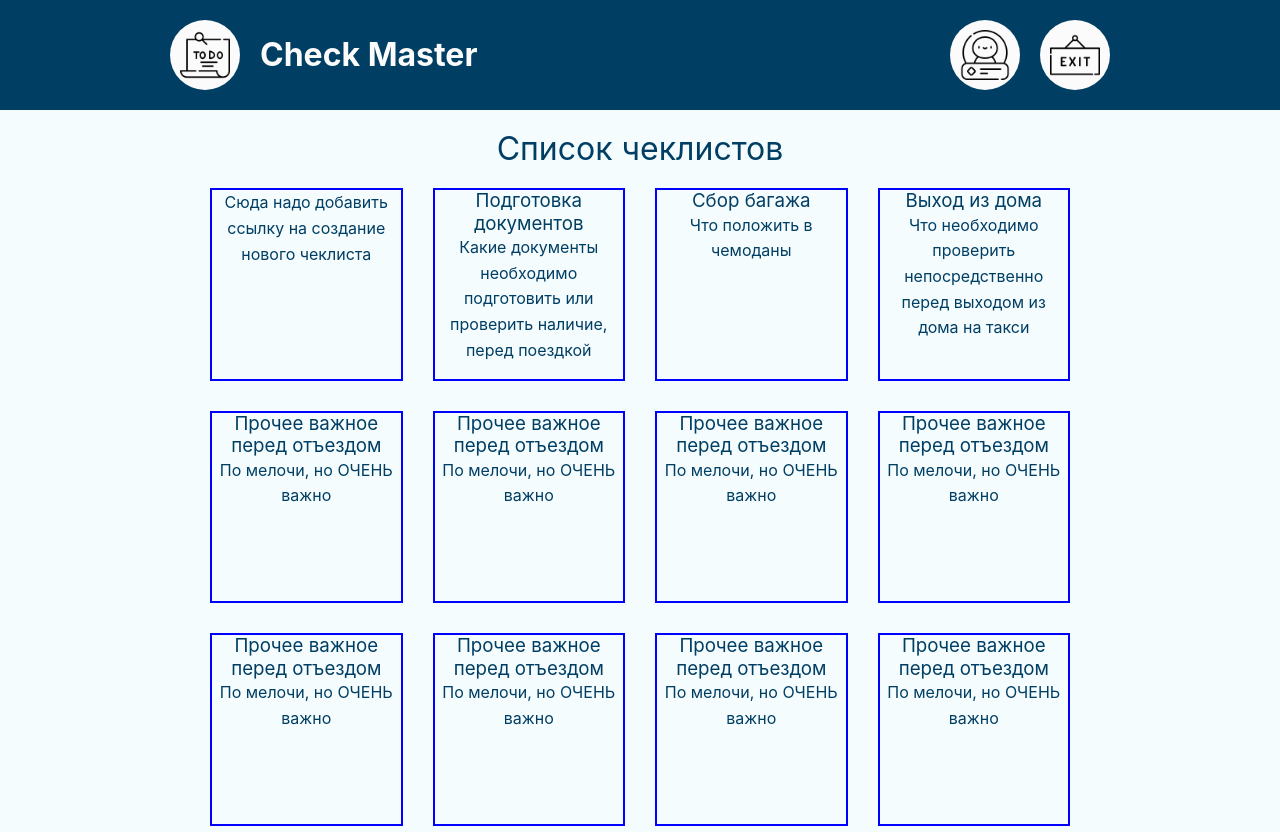
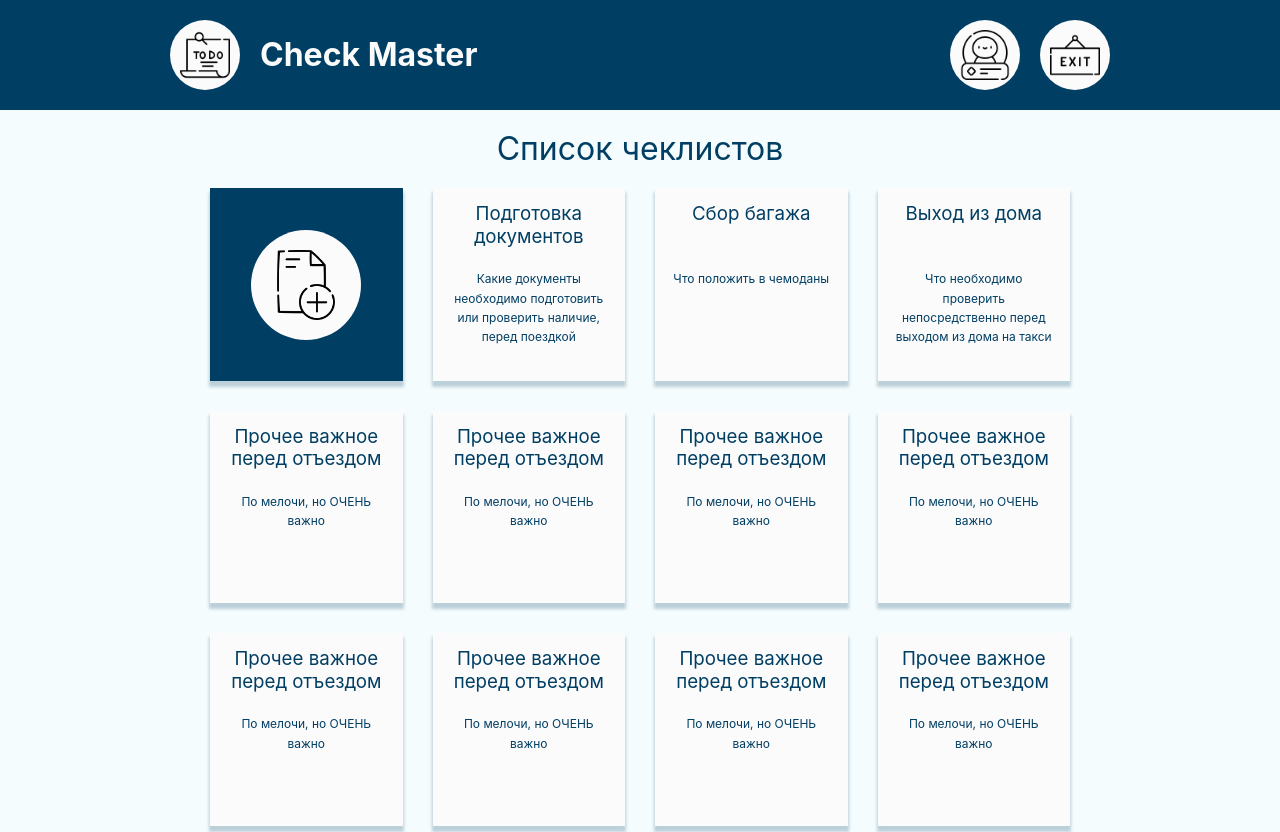
Before and after one commit to BalandinaM/ConstructorCheckLists, a React (Vite) app in the folder my-react-app/: page /#/list in a window 1280 px wide. Shown: the top 832 px of the page. Built offline with nearby package versions, Linux system fonts and the light colour scheme.

Commit message:
Стилизация списка чеклистов

```diff
--- a/my-react-app/src/Components/ListCheckLists/ListCheckLists.jsx
+++ b/my-react-app/src/Components/ListCheckLists/ListCheckLists.jsx
@@ -23,14 +23,19 @@ const List = styled.ul`
 
 const Item = styled.li`
 	width: 100%;
-	border: 2px solid blue;
+	padding: 15px;
 	aspect-ratio: 1 / 1;
+	background-color: ${(props) => props.theme.colors.primarySecondary};
+	box-shadow: 0px 5px 3px 1px rgba(0, 62, 100, 0.23);
 `;
 
 const NavLinkCustom = styled(NavLink)`
-	display: block;
 	width: 100%;
 	height: 100%;
+	display: flex;
+  flex-direction: column;
+  justify-content: center;
+	gap: 16px;
 `;
 
 const Pagination = styled.ul`
@@ -49,14 +54,44 @@ const ItemPagination = styled.li`
 	border: 2px solid yellow;
 `;
 
+const ItemStatic = styled(Item)`
+	border: none;
+	display: flex;
+	justify-content: center;
+	align-items: center;
+	background-color: ${(props) => props.theme.colors.primary};
+`;
+
+const ImgWrap = styled.div`
+	width: 110px;
+	height: 110px;
+	display: flex;
+	justify-content: center;
+	align-items: center;
+	background-color: ${(props) => props.theme.colors.primarySecondary};
+	border-radius: 50%;
+`;
+
+const ItemTitle = styled.h3`
+	//margin-bottom: 16px;
+	height: 50px;
+`;
+
+const ItemText = styled.p`
+	font-size: 1.2rem;
+	flex-grow: 1;
+`
+
 const ListCheckLists= () => {
 	const arrCheckLists = useSelector((state) => state.checklist.checkListsData);
 	console.log(arrCheckLists);
 
 	const staticElement = (
-    <Item key="new-checklist-link">
-      <p>Сюда надо добавить ссылку на создание нового чеклиста</p>
-    </Item>
+    <ItemStatic key="new-checklist-link">
+      <ImgWrap>
+				<img src="./image/icon_add_1.png" alt="Добавить новую запись" width={70} height={70} />
+			</ImgWrap>
+    </ItemStatic>
   );
 
 
@@ -68,8 +103,8 @@ const ListCheckLists= () => {
         arrCheckLists.map((elem) => (
 					<Item key={elem.id}>
 						<NavLinkCustom to={`/checklist/${elem.id}`}>
-							<h3>{elem.title}</h3>
-							<p>{elem.description}</p>
+							<ItemTitle>{elem.title}</ItemTitle>
+							<ItemText>{elem.description}</ItemText>
 						</NavLinkCustom>
 					</Item>
 				))
```
